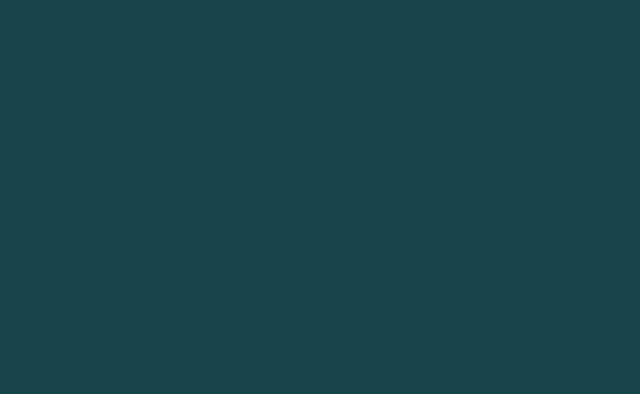
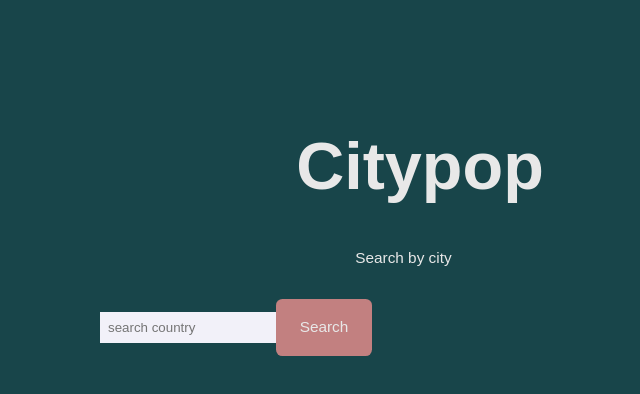
Before and after one commit to Ljungholm-a/ap_citypop, a React (Create React App) app in the folder citypop/: page /search in a window 1280 px wide. Shown: the top 394 px of the page, without its empty margins (220-860 px from the left). Built offline with nearby package versions, Linux system fonts and the light colour scheme; a web font is replaced by a local one.

Commit message:
search page shell done

```diff
--- a/citypop/src/App.js
+++ b/citypop/src/App.js
@@ -2,10 +2,14 @@ import React from 'react';
 
 import { BrowserRouter as Router , Route} from 'react-router-dom';
 import start from './components/StartPage/StartPage';
+import search from './components/Search/Search'
+import result from './components/Search/Results'
 
 const App = () => (
     <Router>
         <Route path="/" exact component={start}/>
+        <Route path = "/search" component = {search} />
+        <Route path = "/result" component = {result} />
     </Router>
 );
 
--- a/citypop/src/components/Search/Search.js
+++ b/citypop/src/components/Search/Search.js
@@ -0,0 +1,57 @@
+import React, { useState, useEffect } from 'react';
+import '../StartPage/StartPage.js'
+import SearchBar from './SearchBar'
+import { useHistory } from "react-router-dom";
+import SearchList from './SearchList'
+
+const Search= (props) => {
+  const history = useHistory();
+    const [input, setInput] = useState('');
+    const [searchList, setSearchList] = useState();
+    const loc = props;
+
+
+const onPress = () => {
+  history.push('/result');
+}
+
+
+/*const fetchData = async () => {
+    return await fetch('http://api.geonames.org/searchJSON?q=United&maxRows=10&fuzzy=0.8&username=weknowit')
+      .then(response => response.json())
+      .then(data => {
+         setSearchList(data)
+       });
+    }*/
+
+
+       const updateInput = async (input) => {
+        const searchWord = input;
+
+     }
+
+    // useEffect( () => {fetchData()},[]);
+
+
+
+
+    return(
+        <div className="outer">
+        <div className="inner">
+        <h1>Citypop</h1>
+        <div className="text">
+        <p className="text">Search by city</p>
+        </div>
+        <div className= "search">
+        <SearchBar
+       input={input}
+       onChange={updateInput}
+      />
+      <button className="searchButton"> Search </button>
+      </div>
+
+
+        </div></div>
+        );
+    }
+      export default Search;
--- /dev/null
+++ b/citypop/src/components/Search/SearchBar.js
@@ -0,0 +1,16 @@
+import React from 'react';
+
+const SearchBar = ({keyword}) => {
+  const BarStyling = {width:"10rem",background:"#F2F1F9", border:"none", padding:"0.5rem"};
+  return (
+    <input
+     style={BarStyling}
+     key="random1"
+     value={keyword}
+     placeholder={"search country"}
+     //onChange={(e) => setKeyword(e.target.value)}
+    />
+  );
+}
+
+export default SearchBar
--- /dev/null
+++ b/citypop/src/components/Search/SearchList.js
@@ -0,0 +1,21 @@
+
+import React from 'react';
+
+const SearchList = ({searchList=[]}) => {
+  return (
+    <div>
+    { searchList.map((data,index) => {
+        if (data) {
+          return (
+            <div key={data.name}>
+              <h1>{data.name}</h1>
+	    </div>
+    	   )
+    	 }
+    	 return null
+    }) }
+    </div>
+  );
+}
+
+export default SearchList
--- a/citypop/src/components/StartPage/StartPage.css
+++ b/citypop/src/components/StartPage/StartPage.css
@@ -22,17 +22,19 @@ html, body{
 h1{
     color:#E8E8E8;
     text-align: center;
+    font-size: 5.2vw;
 }
 .text{
     font-family: 'Inder', sans-serif;
     font-size: 1.2vw;
     width: 45%;
+
     margin-left: 27.5%;
     margin-bottom: 5%;
     color:#E8E8E8;
 }
 
-button{
+.cityorcountry{
 
     font-family: 'Inder', sans-serif;
     font-size: 1.2vw;
@@ -44,17 +46,37 @@ button{
     width: 35%;
     height: 5vW;
     border-radius: 1vw;
-    margin-left: 2%;
+    margin-left: 3%;
+    margin-right: 3%;
     text-decoration: none;
+
+    box-shadow: 0px 3px 3px 3px #163E42;
 
 }
 
 .b{
     display: flex;
-    margin-left: 15%;
+    justify-content: center;
 
 }
 
 .b :hover{
     cursor: pointer;
 }
+
+.searchButton{
+    font-family: 'Inder', sans-serif;
+    font-size: 1.2vw;
+    padding: 0;
+    border: none;
+    background: none;
+    background-color: #C28080;
+    color: #E8E8E8;
+    width: 15%;
+    height: 4.5vW;
+    border-radius: 0.5vw;
+    text-decoration: none;
+
+    /*box-shadow: 0px 3px 3px 3px #163E42;*/
+
+}
--- a/citypop/src/components/StartPage/StartPage.js
+++ b/citypop/src/components/StartPage/StartPage.js
@@ -1,7 +1,16 @@
+import React from "react";
 import './StartPage.css'
+import { useHistory } from "react-router-dom";
 
 
-function StartPage() {
+const StartPage = () => {
+  const history = useHistory();
+
+  const handleSearch = () => {
+    history.push("/search");
+  };
+
+
   return (
       <div className="outer">
         <div className="inner">
@@ -10,8 +19,8 @@ function StartPage() {
         <p>Do you want to know the amount of people who live in a city? We are here to provide that for you</p>
         </div>
         <div className="b">
-        <button>Search by city</button>
-        <button>Search by country</button>
+        <button className="cityorcountry" onClick={handleSearch}>Search by city</button>
+        <button className="cityorcountry" onClick={handleSearch}>Search by country</button>
         </div>
         </div>
       </div>
```
Also changed, not shown: citypop/src/components/Search/Results.js (added, +11 -0 lines).
